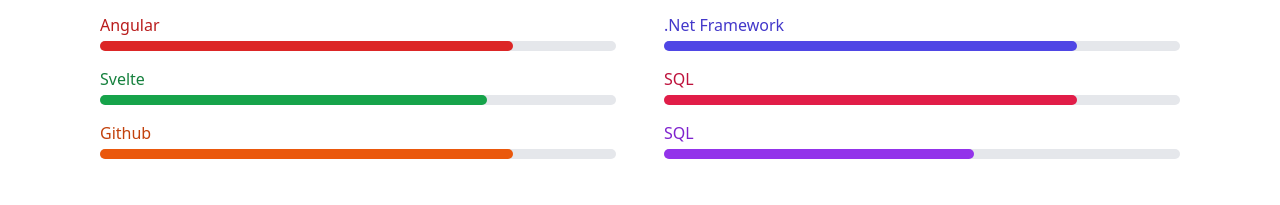
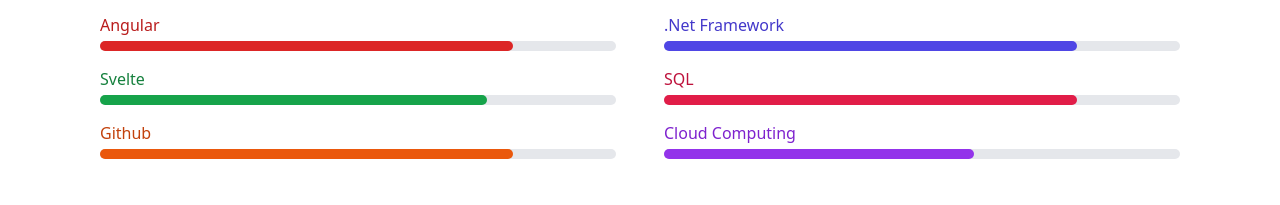
Before and after one commit to willyyto/william-portfolio-old, an Astro site: page / in a window 1280 px wide. Shown: the part 1056-1261 px from the top of the page. Built offline with nearby package versions, Linux system fonts and the light colour scheme; Astro itself is replaced by a stand-in of ours; a web font is replaced by a local one.

Commit message:
fixed bug

```diff
--- a/src/components/home/Skill.astro
+++ b/src/components/home/Skill.astro
@@ -42,7 +42,7 @@ const { title, details } = Astro.props as ISkills;
           <div class="w-full bg-gray-200 rounded-full h-2.5 mb-4 dark:bg-gray-700">
             <div class="bg-rose-600 h-2.5 rounded-full dark:bg-rose-500" style="width: 80%"></div>
           </div>
-          <div class="mb-1 text-base font-medium text-purple-700 dark:text-purple-500">SQL</div>
+          <div class="mb-1 text-base font-medium text-purple-700 dark:text-purple-500">Cloud Computing</div>
           <div class="w-full bg-gray-200 rounded-full h-2.5 dark:bg-gray-700">
             <div class="bg-purple-600 h-2.5 rounded-full dark:bg-purple-500" style="width: 60%"></div>
           </div>
```
